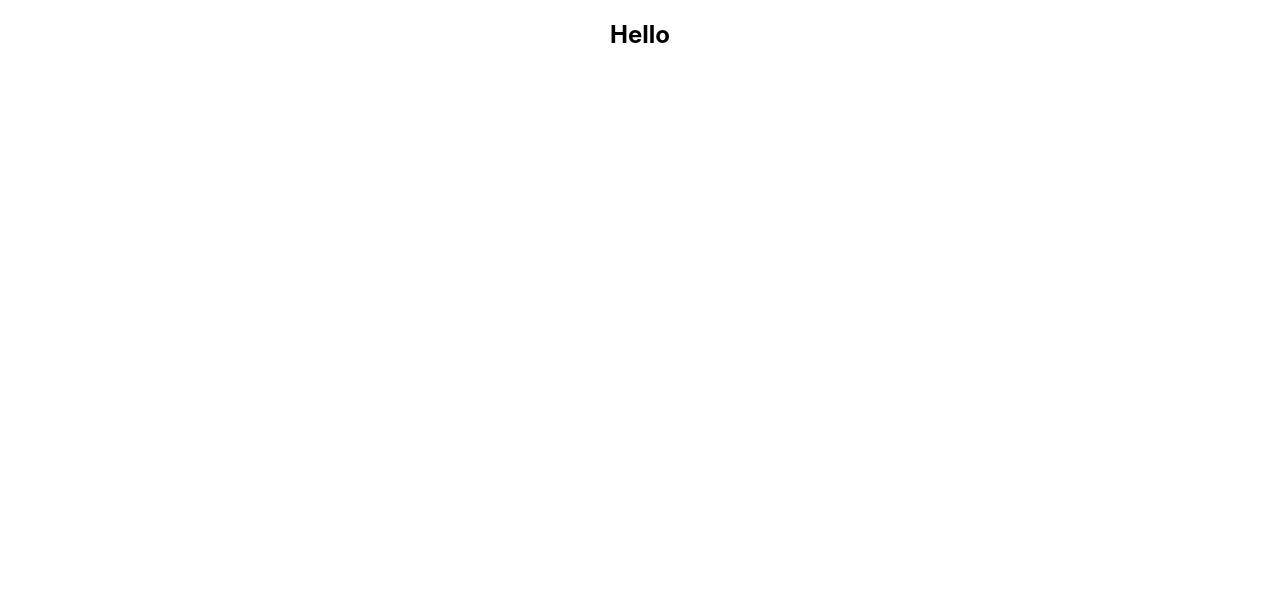
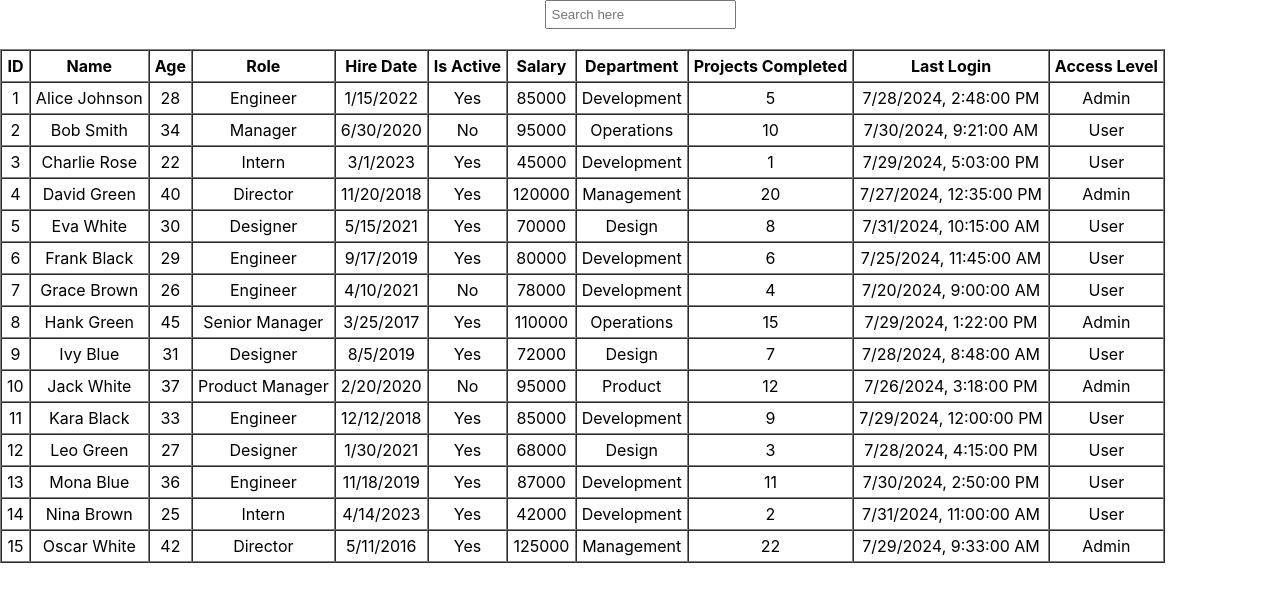
Before and after one commit to Keyur2311/reportframework, a React (Create React App) app: page / in a window 1280 px wide. Shown: the top 602 px of the page. Built offline with nearby package versions, Linux system fonts and the light colour scheme.

Commit message:
Added search functionality

```diff
--- a/src/App.js
+++ b/src/App.js
@@ -1,9 +1,10 @@
 
 import './App.css';
 import { useState, useEffect } from 'react';
+import Table from './components/Table';
 function App() {
 
-  const data = [
+  const tempdata = [
     {
       id: 1,
       name: "Alice Johnson",
@@ -201,10 +202,41 @@ function App() {
     }
   ];
 
-  console.log(data);
+  console.log(tempdata);
+
+  const [data, setData] = useState(tempdata);
+  const [searchTerm, setSearchTerm] = useState("");
+  const [filteredData, setFilteredData] = useState([]);
+
+
+
+  useEffect(() => {
+    const finalterm = searchTerm.toLowerCase();
+    const filtered = data.filter((x) =>
+      Object.keys(x).some(
+        (key) =>
+          typeof x[key] === "string" &&
+          x[key].toLowerCase().includes(finalterm)
+      )
+    );
+    setFilteredData(filtered);
+  }, [searchTerm, data]);
+
+  const handleSearchChange = (event) => {
+    setSearchTerm(event.target.value);
+  };
+
   return (
     <div className="App">
-      <h2>Hello</h2>
+      <input
+        type="text"
+        placeholder="Search here"
+        value={searchTerm}
+        onChange={handleSearchChange}
+        style={{ marginBottom: "20px", padding: "5px" }}
+      />
+
+      <Table data={filteredData} />
     </div>
   );
 }
--- a/src/components/Table.js
+++ b/src/components/Table.js
@@ -0,0 +1,42 @@
+import React from "react";
+
+const Table = ({ data }) => {
+    return (
+        <table border="1" cellPadding="5" cellSpacing="0">
+            <thead>
+                <tr>
+                    <th>ID</th>
+                    <th>Name</th>
+                    <th>Age</th>
+                    <th>Role</th>
+                    <th>Hire Date</th>
+                    <th>Is Active</th>
+                    <th>Salary</th>
+                    <th>Department</th>
+                    <th>Projects Completed</th>
+                    <th>Last Login</th>
+                    <th>Access Level</th>
+                </tr>
+            </thead>
+            <tbody>
+                {data.map((person) => (
+                    <tr key={person.id}>
+                        <td>{person.id}</td>
+                        <td>{person.name}</td>
+                        <td>{person.age}</td>
+                        <td>{person.role}</td>
+                        <td>{new Date(person.hireDate).toLocaleDateString()}</td>
+                        <td>{person.isActive ? "Yes" : "No"}</td>
+                        <td>{person.salary}</td>
+                        <td>{person.department}</td>
+                        <td>{person.projectsCompleted}</td>
+                        <td>{new Date(person.lastLogin).toLocaleString()}</td>
+                        <td>{person.accessLevel}</td>
+                    </tr>
+                ))}
+            </tbody>
+        </table>
+    );
+};
+
+export default Table;
```
